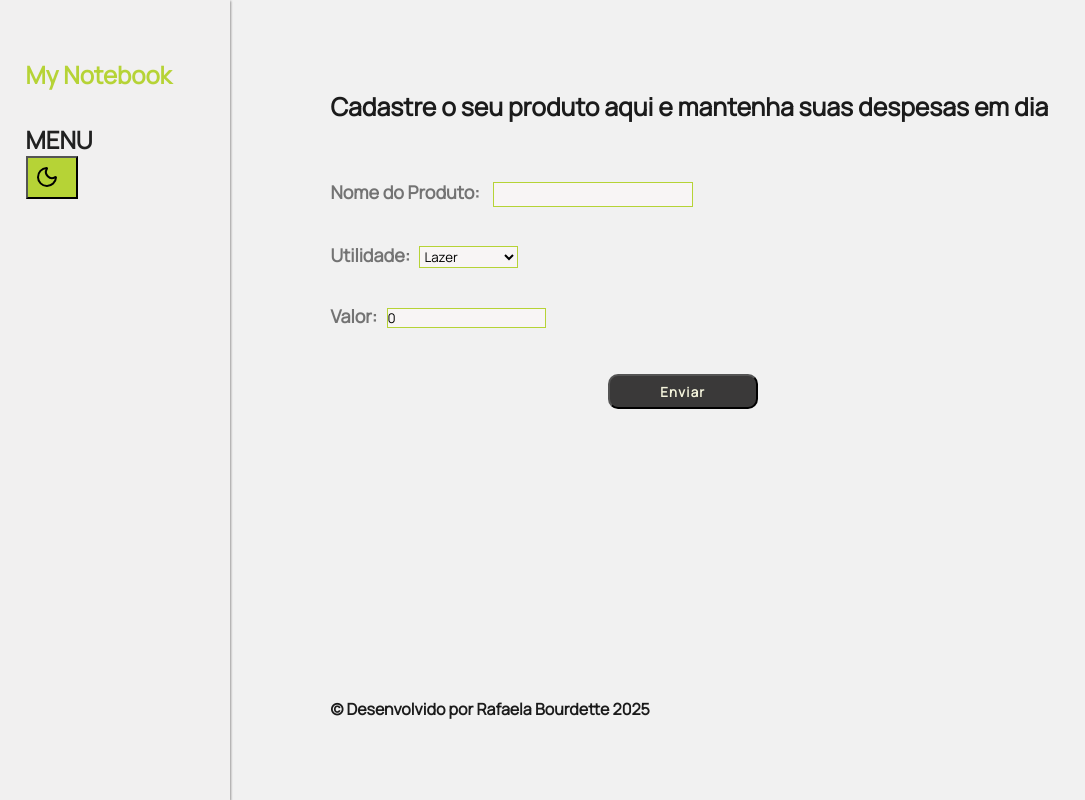
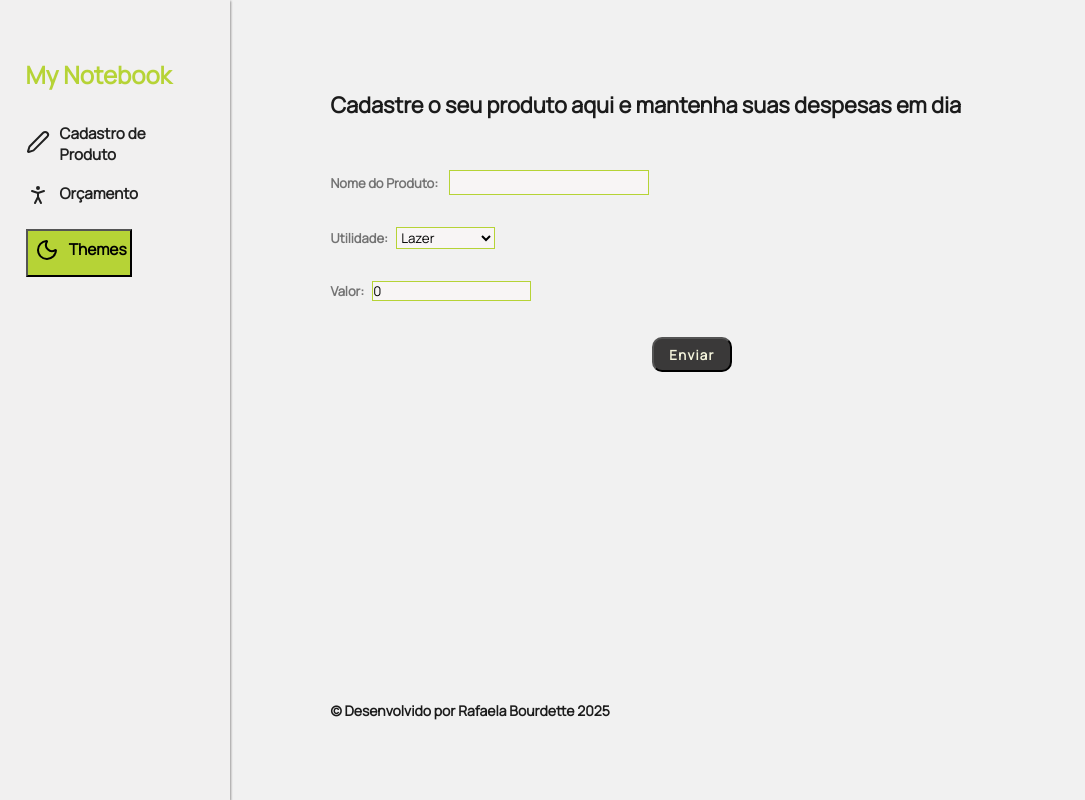
Before and after one commit to rafaelabou1999/mynotebook-despesas, a React (Vite) app: page / in a window 1280 px wide. Shown: the whole page, without its empty margins (0-1085 px from the left). Built offline with nearby package versions, Linux system fonts and the light colour scheme.

Commit message:
working on design

```diff
--- a/src/components/Header/index.tsx
+++ b/src/components/Header/index.tsx
@@ -25,7 +25,7 @@ export function Header() {
 
   const [isActive, setActive]= useState(false);
   const screenSize = useScreenSize();
-  const isMediumOrLarger = screenSize >= 'md';
+  const isMediumOrLarger = screenSize === 'xs';
 
 
    function handleMenu(){
--- a/src/components/Header/styles.module.css
+++ b/src/components/Header/styles.module.css
@@ -22,6 +22,7 @@
 nav, nav a{
     color: var(--bg-solid) !important;
     text-decoration: none;
+    font-size: 13px;
 }
 
 nav a:hover{
@@ -29,7 +30,7 @@ nav a:hover{
 }
 
 .btnTheme{
-    padding:4% 4% 0 4%;
+    padding:4% 2% 0 4%;
     color: red;
     background-color: var(--solid-primary);
 }
@@ -68,7 +69,7 @@ button{
     background-color: blue;
 }
 
-@media screen and (max-width: 768px) {
+@media screen and (max-width: 640px) {
     .compContainer{
     width:100vw;
     height:10vh;
--- a/src/components/InputPost/styles.module.css
+++ b/src/components/InputPost/styles.module.css
@@ -10,7 +10,7 @@
 
 .item {
     margin-bottom: 5%;
-    font-size: 18px;
+    font-size: 13px;
     width: 130%;
 }
 
@@ -35,18 +35,30 @@
     right:30%;
     bottom:-25%;
     transform: translateX(-50%);
-    width:150px !important;
+    width:80px !important;
     background-color: #1d1c1cdc;
     color: var(--extra-light-primary);
     font-weight: bold;
     letter-spacing: .095em;
     border-radius:  10px ;
     height:35px;
-    padding: 0% 5%;
     transition: all .3s ease-in;
+    text-align: center;
 }
 
 .btnInput:hover{
     cursor: pointer;
     filter:brightness(94%);
 }
+
+@media screen and (max-width:640px) {
+    .input{
+        width:100px;
+    }
+
+    .btnInput{
+        bottom:-50%;
+        right:0%;
+        transform: translateX(-50%);
+    }
+}
--- a/src/pages/Homepage/styles.module.css
+++ b/src/pages/Homepage/styles.module.css
@@ -25,10 +25,10 @@
 
 .info{
     margin-top: 90px;
-    font-size: 16.5px;
+    font-size: 14.5px;
 }
 
-@media screen and (max-width: 768px) {
+@media screen and (max-width: 640px) {
     .container{
         padding: 5%;
         position: absolute;
--- a/src/pages/Profile/styles.module.css
+++ b/src/pages/Profile/styles.module.css
@@ -62,9 +62,9 @@ td{
 }
 
 
-@media screen and (max-width: 768px) {
+@media screen and (max-width: 640px) {
     th,td{
-      padding: 8px 25px;
+      padding:  2.5vw;
     }
 
     table{
--- a/src/templates/Main/styles.module.css
+++ b/src/templates/Main/styles.module.css
@@ -14,15 +14,17 @@ footer{
     transform: translateX(-50%);
     font-weight: 600;
     width:100%;
+    font-size: 14px;
 }
 
-@media screen and (max-width: 1060px) {
+@media screen and (max-width: 640px) {
     .all{
        flex-direction: column;
     }
 
     footer{
       top:50rem;
-      left: 70%;
+      left: 50%;
+      transform: translateX(-40%);
     }
 }
```
